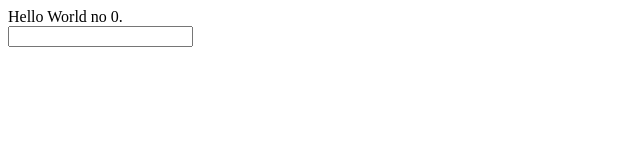
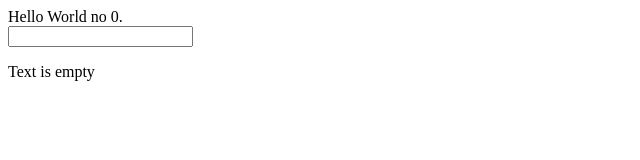
Before and after one commit to jkubacki/hello-vue, a Nuxt app: page / in a window 1280 px wide. Shown: the top 160 px of the page, without its empty margins (0-640 px from the left). Built offline with nearby package versions, Linux system fonts and the light colour scheme.

Commit message:
Use v-else

```diff
--- a/app.vue
+++ b/app.vue
@@ -16,4 +16,5 @@ function increment() {
 
   <input v-model="inputText" />
   <p v-if="inputText">Text is: {{ inputText }}</p>
+  <p v-else>Text is empty</p>
 </template>
```
